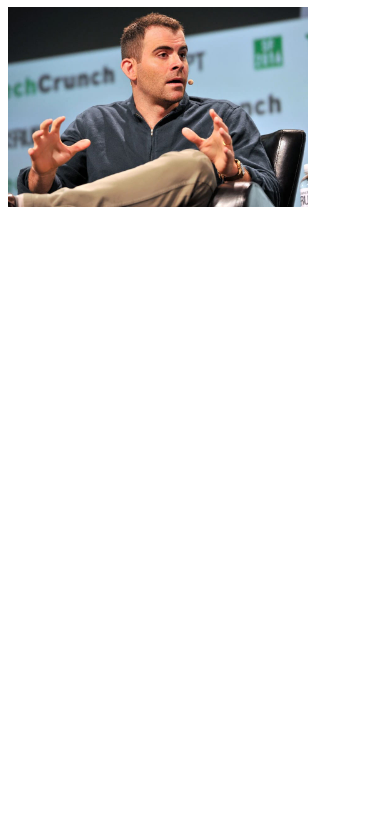
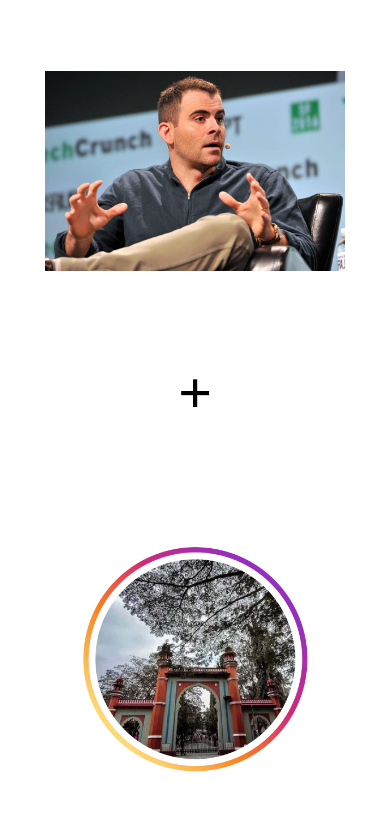
Before and after one commit to hadibinnoor/treasureHW, a plain HTML site: page index.html in a window 390 px wide. Shown: the part 73-889 px from the top of the page. Before the commit the page ends 844 px from the top, so only its background shows below. Drawn offline with Linux system fonts and the light colour scheme.

Commit message:
Fix:Responsiveness

```diff
--- a/index.html
+++ b/index.html
@@ -11,7 +11,11 @@
 <body>
     <div class="container">
         <h1>TREASURE HUNT</h1>
-        <img src="./pic.jpeg" alt="">
+        <div class="sub-container">
+            <img src="./pic.jpeg" >
+            <h1>+</h1>
+            <img src="./quest.jpg" >
+        </div>
     </div>
 </body>
 
--- a/style.css
+++ b/style.css
@@ -1,8 +1,47 @@
 *{
-    /* margin: 0; */
     padding: 0;
+}
+body{
+    margin: 0;
+    display: flex;
+    justify-content: center;
+    align-items: center;
+}
+.container{
+    display: flex;
+    flex-direction: column;
+}
+.sub-container{
+    display: flex;
+    align-items: center;
+    justify-content: space-between;
+    gap: 3rem;
+}
+.sub-container h1{
+    font-size: 60px;
 }
 
 img{
     width: 300px;
 }
+
+@media only screen and (max-width: 600px){
+    .container{
+        margin: 0;
+        height: 100vh;
+        display: flex;
+        flex-direction: column;
+        gap: 4rem;
+    }
+    .sub-container{
+        display: flex;
+        flex-direction: column;
+        align-items: center;
+    }
+    img{
+        width: 300px;
+    }
+    .sub-container h1{
+        font-size: 60px;
+    }
+}
```
Also changed, not shown: quest.jpg (added), quest.png (added).
